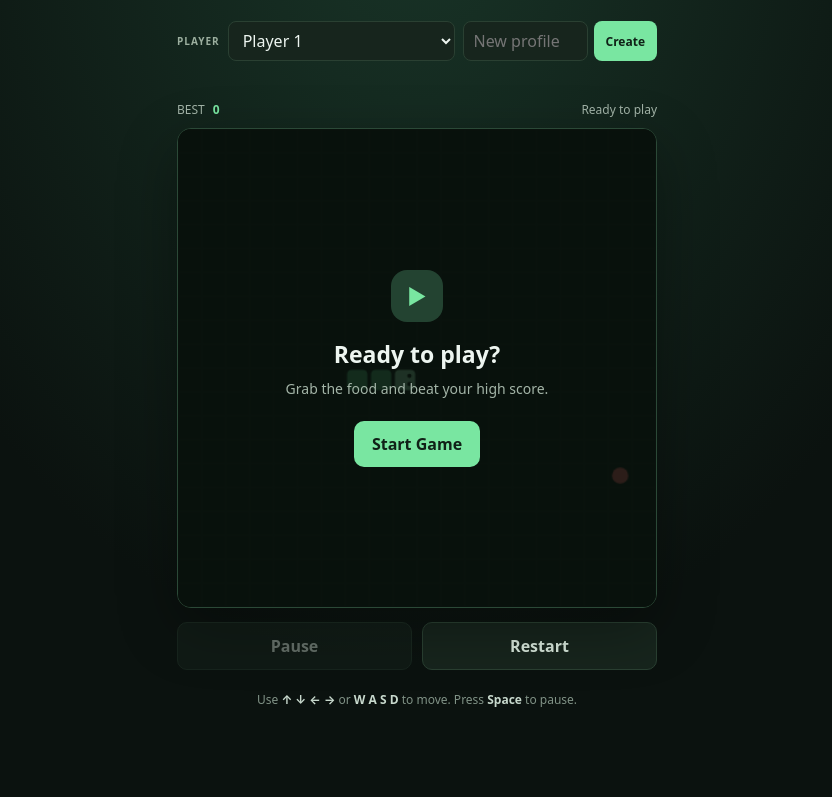
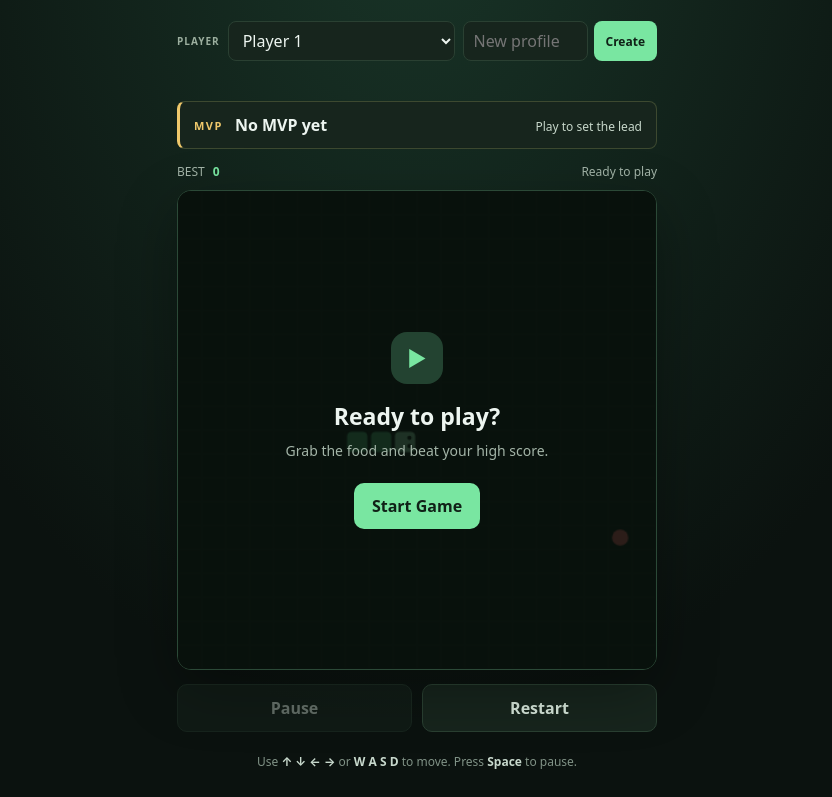
Before and after one commit to sudhan1616/snake-game, a plain HTML site: page index.html in a window 1280 px wide. Shown: the part 121-918 px from the top of the page, without its empty margins (223-1055 px from the left). Before the commit the page ends 856 px from the top, so only its background shows below. Drawn offline with Linux system fonts and the light colour scheme.

Commit message:
test-1 added "MVP" feature

```diff
--- a/game.js
+++ b/game.js
@@ -14,6 +14,8 @@ const profileSelect = document.getElementById("profile-select");
 const profileForm = document.getElementById("profile-form");
 const profileNameInput = document.getElementById("profile-name");
 const profileMessage = document.getElementById("profile-message");
+const mvpNameEl = document.getElementById("mvp-name");
+const mvpScoreEl = document.getElementById("mvp-score");
 
 const cells = 20;
 const cellSize = canvas.width / cells;
@@ -88,6 +90,21 @@ function renderProfiles() {
   profileSelect.value = activeProfileId;
   best = profiles.find(profile => profile.id === activeProfileId).best;
   bestEl.textContent = best;
+  renderMvp();
+}
+
+function renderMvp() {
+  const leader = profiles.reduce((highest, profile) =>
+    !highest || profile.best > highest.best ? profile : highest, null);
+
+  if (!leader || leader.best === 0) {
+    mvpNameEl.textContent = "No MVP yet";
+    mvpScoreEl.textContent = "Play to set the lead";
+    return;
+  }
+
+  mvpNameEl.textContent = leader.name;
+  mvpScoreEl.textContent = `${leader.best} point${leader.best === 1 ? "" : "s"}`;
 }
 
 function setProfileControlsDisabled(disabled) {
@@ -324,6 +341,7 @@ function tick() {
       best = score;
       activeProfile.best = score;
       bestEl.textContent = best;
+      renderMvp();
       saveProfiles();
     }
 
--- a/index.html
+++ b/index.html
@@ -32,6 +32,14 @@
         <button type="submit">Create</button>
       </form>
       <span id="profile-message" role="status" aria-live="polite"></span>
+    </section>
+
+    <section class="mvp-widget" aria-label="MVP player">
+      <span class="mvp-label">MVP</span>
+      <div class="mvp-info">
+        <strong id="mvp-name">No MVP yet</strong>
+        <span id="mvp-score">Play to set the lead</span>
+      </div>
     </section>
 
     <div class="stats">
--- a/style.css
+++ b/style.css
@@ -139,6 +139,46 @@ h1 span {
   clip: rect(0, 0, 0, 0);
   white-space: nowrap;
   border: 0;
+}
+
+.mvp-widget {
+  display: flex;
+  align-items: center;
+  gap: 12px;
+  padding: 12px 14px;
+  margin-bottom: 14px;
+  border: 1px solid #3d4930;
+  border-left: 3px solid #efc86b;
+  border-radius: 8px;
+  background: #17251d;
+}
+
+.mvp-label {
+  flex: none;
+  color: #efc86b;
+  font-size: 11px;
+  font-weight: 800;
+  letter-spacing: 1.5px;
+}
+
+.mvp-info {
+  display: flex;
+  justify-content: space-between;
+  align-items: baseline;
+  gap: 12px;
+  min-width: 0;
+  width: 100%;
+}
+
+.mvp-info strong {
+  min-width: 0;
+  overflow-wrap: anywhere;
+}
+
+#mvp-score {
+  color: #c7d7ca;
+  font-size: 12px;
+  white-space: nowrap;
 }
 
 .stats {
```
